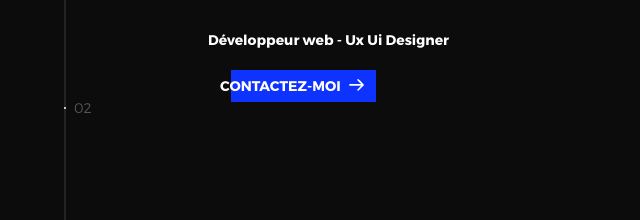
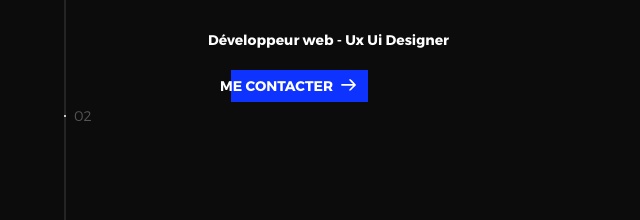
Before and after one commit to Cvsns/Cvsns.github.io, a plain HTML site: page index.html in a window 1280 px wide. Shown: the part 203-423 px from the top of the page, 0-640 px from the left. Drawn offline with Linux system fonts and the light colour scheme.

Commit message:
Add files via upload

```diff
--- a/index.html
+++ b/index.html
@@ -29,7 +29,7 @@
           <ul class="side-nav">
             <li class="is-active"><span>Accueil</span></li>
             <li><span> Mes projets</span></li>
-            <li><span>Contactez-moi</span></li>
+            <li><span>Me contacter</span></li>
             <li><span>A propos de moi</span></li>
           </ul>
         </nav>
@@ -39,7 +39,7 @@
               <div class="intro--banner">
                 <h1>CAVUS ENES</h1>
                 <h4>Développeur web - Ux Ui Designer</h4>
-                <button class="cta">contactez-moi
+                <button class="cta">Me contacter
                   <svg version="1.1" id="Layer_1" xmlns="http://www.w3.org/2000/svg" xmlns:xlink="http://www.w3.org/1999/xlink" x="0px" y="0px" viewBox="0 0 150 118" style="enable-background:new 0 0 150 118;" xml:space="preserve">
                   <g transform="translate(0.000000,118.000000) scale(0.100000,-0.100000)">
                     <path d="M870,1167c-34-17-55-57-46-90c3-15,81-100,194-211l187-185l-565-1c-431,0-571-3-590-13c-55-28-64-94-18-137c21-20,33-20,597-20h575l-192-193C800,103,794,94,849,39c20-20,39-29,61-29c28,0,63,30,298,262c147,144,272,271,279,282c30,51,23,60-219,304C947,1180,926,1196,870,1167z"/>
@@ -131,8 +131,8 @@
   <ul class="outer-nav">
     <li class="is-active">Accueil</li>
     <li>Mes projets</li>
+    <li>Me contacter</li>
     <li>A propos de moi</li>
-    <li>Contactez-moi</li>
   </ul>
 </div>
 
```
